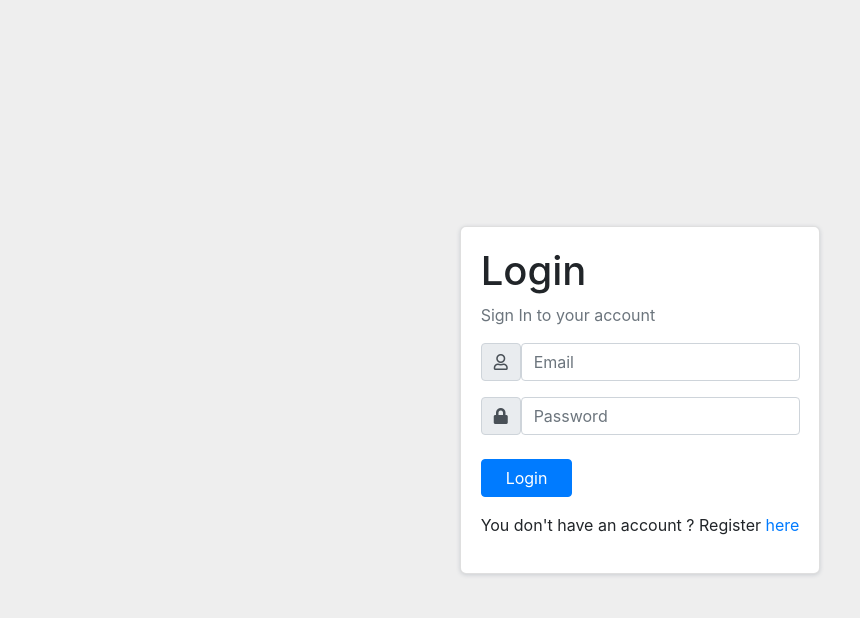
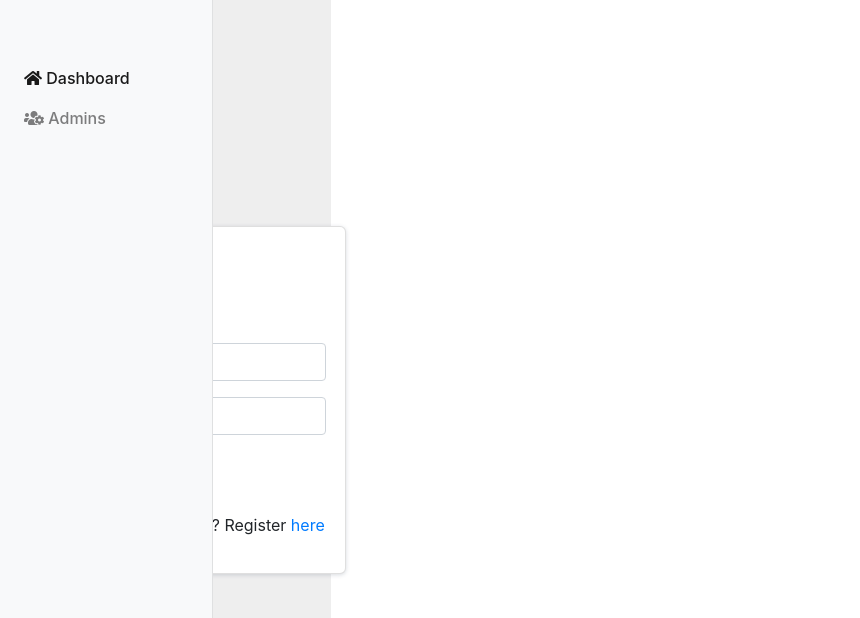
Before and after one commit to omar-T/dashboard-client, a React (Create React App) app: page /login in a window 1280 px wide. Shown: the top 618 px of the page, without its empty margins (0-860 px from the left). Built offline with nearby package versions, Linux system fonts and the light colour scheme.

Commit message:
Add side navbar.

```diff
--- a/src/components/Homepage.js
+++ b/src/components/Homepage.js
@@ -1,5 +1,5 @@
 import React from 'react'
-import {Redirect, Switch, Route} from 'react-router-dom'
+import {Redirect} from 'react-router-dom'
 
 const Homepage = ({currentAdmin}) => {
     if(!currentAdmin.isAuthenticated){
--- a/src/containers/App.js
+++ b/src/containers/App.js
@@ -6,6 +6,7 @@ import {setAuthorizationToken, loginAdmin} from '../store/actions/auth'
 import jwtDecode from 'jwt-decode'
 import Main from './Main'
 import Navbar from './Navbar'
+import SideNavbar from './SideNavbar'
 
 const store = configureStore();
 
@@ -23,8 +24,11 @@ const App = () => (
   <Provider store={store}>
     <Router>
         <Navbar/>
-        <div className='wrapper'>
-          <Main/>
+        <div className='container-fluid'>
+          <div className='row'>
+            <SideNavbar/>
+            <Main/>
+          </div>
         </div>
     </Router>
   </Provider>
--- a/src/containers/Main.js
+++ b/src/containers/Main.js
@@ -1,5 +1,5 @@
 import React from 'react'
-import {Switch, Route, withRouter, Redirect} from 'react-router-dom'
+import {Switch, Route, withRouter} from 'react-router-dom'
 import {connect} from 'react-redux'
 import Homepage from '../components/Homepage'
 import LoginForm from '../components/loginForm'
@@ -10,7 +10,6 @@ import {removeError} from '../store/actions/errors'
 const Main = props => {
     const {signinAdmin, createAdmin, errors, removeError, currentAdmin} = props;
     return (
-        <div>
         <Switch>
             <Route
                 exact path='/' render={props =>
@@ -43,7 +42,6 @@ const Main = props => {
                 }}
             />
         </Switch>
-        </div>
     );
 }
 
--- a/src/containers/Navbar.css
+++ b/src/containers/Navbar.css
@@ -1,10 +1,10 @@
-/* .sidebar {
+ /* .sidebar {
   position: fixed;
-  top: 0;
+  top: 67px;
   bottom: 0;
   left: 0;
   z-index: 100;
-  padding: 30px 0 0;
+  padding: 0px 0 0;
   box-shadow: inset -1px 0 0 rgba(0, 0, 0, .1);
 }
 
@@ -15,7 +15,7 @@
   padding-top: .5rem;
   overflow-x: hidden;
   overflow-y: auto; /* Scrollable contents if viewport is shorter than content. */
-/* }  */
+/* } */
 
 /* @supports ((position: -webkit-sticky) or (position: sticky)) {
   .sidebar-sticky {
@@ -28,10 +28,6 @@
   font-weight: 500;
   color: #333;
 } */
-
-.container-fluid {
-    padding: 0;
-}
 
 .navbar-brand {
     padding: 0;
@@ -48,6 +44,10 @@
 
 .logout:hover {
     color: rgba(255,255,255,.75);
+}
+
+.navbar-toggler {
+    font-size: medium;
 }
 
 /* .wrapper {
--- a/src/containers/Navbar.js
+++ b/src/containers/Navbar.js
@@ -1,7 +1,7 @@
 import React, { Component } from 'react'
 import Logo from '../images/logo-s.png'
 import './Navbar.css'
-import {Link} from 'react-router-dom'
+// import {Link} from 'react-router-dom'
 import {connect} from 'react-redux'
 import {logout} from '../store/actions/auth'
 
@@ -20,9 +20,8 @@ class Navbar extends Component {
         return (
             <div>
             {currentAdmin.isAuthenticated &&
-                <div>
-                    <div className='container-fluid'>
-                        <nav className='navbar navbar-dark bg-dark'>
+                <nav className='navbar navbar-dark bg-dark fixed-top flex-md-nowrap p-0 px-3'>
+
                     <img className='navbar-brand' src={Logo} alt='Dashboard Home'/>
                     <ul className='navbar-nav mr-auto'>
                         <li className='nav-item'>
@@ -39,33 +38,6 @@ class Navbar extends Component {
                         </li>
                     </ul>
                 </nav>
-                    </div>
-                    {/* <nav id='sidebar'>
-                        <div className='sidebar-header'>
-                            <h3>Welcome {currentAdmin.admin.name}</h3>
-                        </div>
-                        <ul className='list-unstyled components'>
-                            <li>
-                                <Link to='/'>Dashboard</Link>
-                            </li>
-                            {currentAdmin.admin.isSuper &&
-                                <div>
-                                    <li>
-                                        <Link to='/admins'>Admins</Link>
-                                    </li>
-                                    <li>
-                                        <Link to='/users'>Users</Link>
-                                    </li>
-                                </div>
-                            }
-                            <li>
-                                <Link to='/docs'>Docs</Link>
-                            </li>
-                        </ul>
-                    </nav> */}
-
-
-                </div>
             }
             </div>
         )
--- /dev/null
+++ b/src/containers/SideNavbar.css
@@ -0,0 +1,30 @@
+.sidebar {
+    position: fixed;
+    top: 0;
+    bottom: 0;
+    left: 0;
+    z-index: 100; /* Behind the navbar */
+    padding: 50px 0 0; /* Height of navbar */
+    box-shadow: inset -1px 0 0 rgba(0, 0, 0, .1);
+}
+
+.sidebar-sticky {
+    position: relative;
+    top: 0;
+    height: calc(100vh - 50px);
+    padding-top: .5rem;
+    overflow-x: hidden;
+    overflow-y: auto; /* Scrollable contents if viewport is shorter than content. */
+}
+
+@supports ((position: -webkit-sticky) or (position: sticky)) {
+    .sidebar-sticky {
+      position: -webkit-sticky;
+      position: sticky;
+    }
+}
+
+.sidebar .nav-link {
+    font-weight: 500;
+    color: #333;
+}
--- /dev/null
+++ b/src/containers/SideNavbar.js
@@ -0,0 +1,26 @@
+import React, { Component } from 'react'
+import {Link} from 'react-router-dom'
+import './SideNavbar.css'
+
+export default class SideNavbar extends Component {
+    render() {
+        return (
+            <nav className='col-md-2 d-none d-md-block navbar-light bg-light sidebar'>
+                <div className='sidebar-sticky'>
+                    <ul className='navbar-nav '>
+                        <li className='nav-item ml-4'>
+                            <Link className='nav-link active'>
+                                <i className="fas fa-home"></i> Dashboard
+                            </Link>
+                        </li>
+                        <li className='nav-item ml-4'>
+                            <Link className='nav-link'>
+                                <i class="fas fa-users-cog"></i> Admins
+                            </Link>
+                        </li>
+                    </ul>
+                </div>
+            </nav>
+        )
+    }
+}
--- a/src/index.css
+++ b/src/index.css
@@ -33,3 +33,8 @@ code {
   min-width: 350px;
   max-width: 350px;
 }
+
+/* .wrapper {
+    display: flex;
+    justify-content: space-between;
+} */
```
Lines whose indentation alone changed are shown as unchanged.
